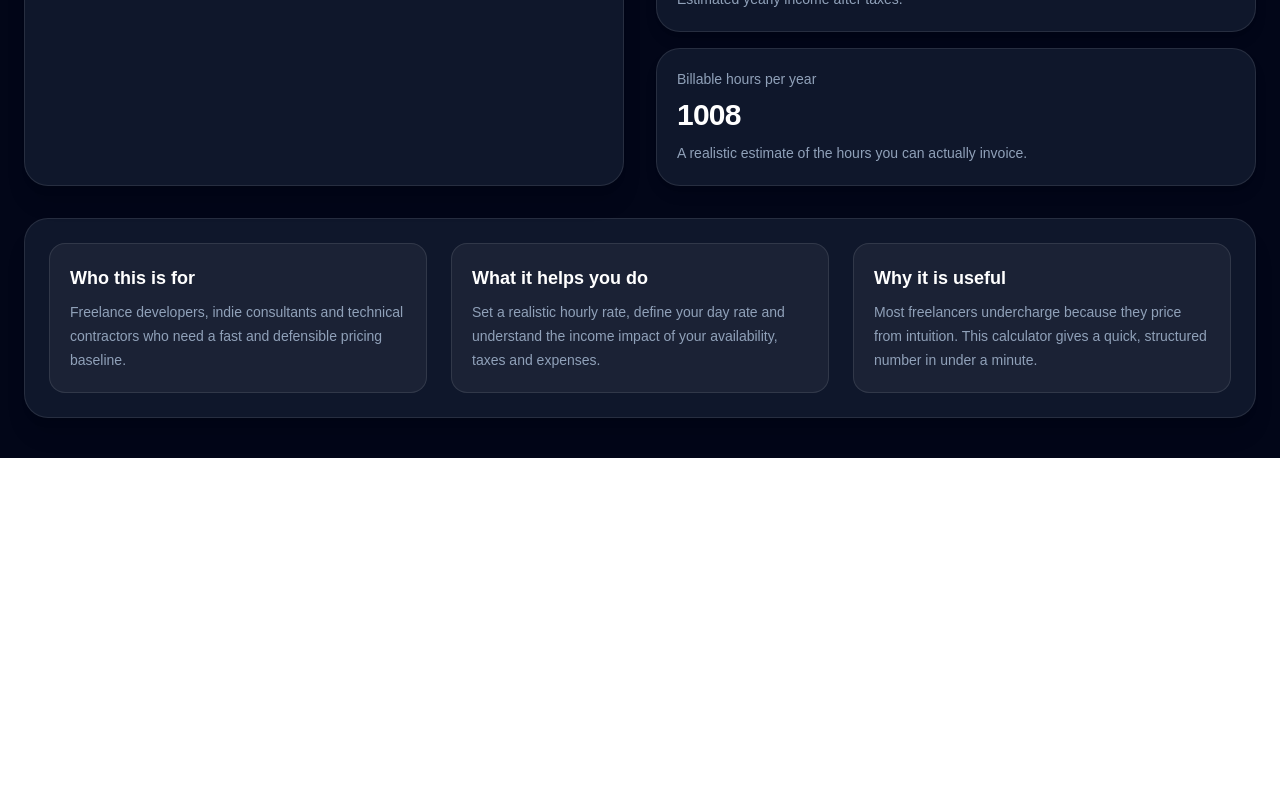
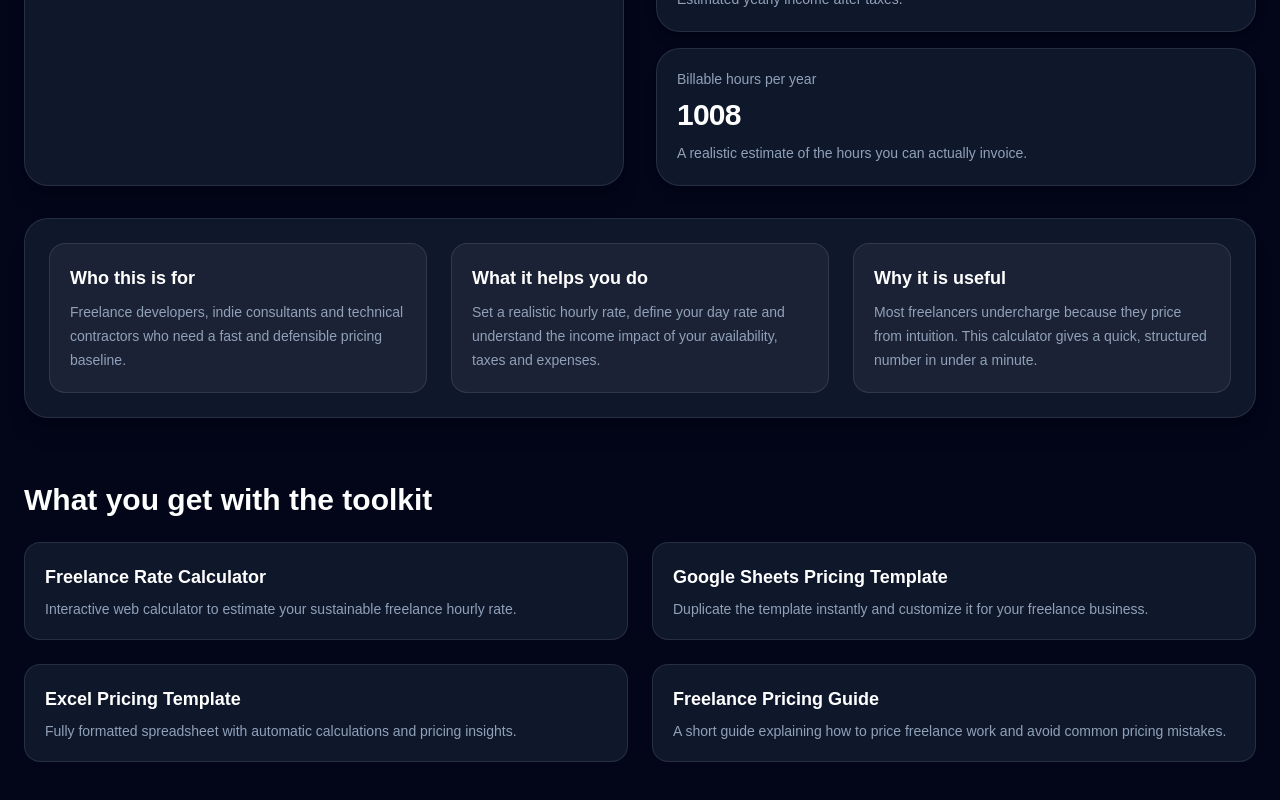
Before and after one commit to rodrigocm001/freelance-rate-calculator, a Next.js app: page / in a window 1280 px wide. Shown: the part 1558-2358 px from the top of the page. Before the commit the page ends 2016 px from the top, so only its background shows below. Built offline with nearby package versions, Linux system fonts and the light colour scheme.

Commit message:
What includes the kit

```diff
--- a/src/app/page.tsx
+++ b/src/app/page.tsx
@@ -260,6 +260,52 @@ export default function Home() {
             </div>
           </section>
 
+          <section className="mt-16">
+            <h2 className="text-3xl font-bold mb-6">
+              What you get with the toolkit
+            </h2>
+
+            <div className="grid gap-6 md:grid-cols-2">
+
+              <div className="rounded-2xl border border-white/10 bg-slate-900 p-5">
+                <h3 className="text-lg font-semibold text-white">
+                  Freelance Rate Calculator
+                </h3>
+                <p className="mt-2 text-sm text-slate-400">
+                  Interactive web calculator to estimate your sustainable freelance hourly rate.
+                </p>
+              </div>
+
+              <div className="rounded-2xl border border-white/10 bg-slate-900 p-5">
+                <h3 className="text-lg font-semibold text-white">
+                  Google Sheets Pricing Template
+                </h3>
+                <p className="mt-2 text-sm text-slate-400">
+                  Duplicate the template instantly and customize it for your freelance business.
+                </p>
+              </div>
+
+              <div className="rounded-2xl border border-white/10 bg-slate-900 p-5">
+                <h3 className="text-lg font-semibold text-white">
+                  Excel Pricing Template
+                </h3>
+                <p className="mt-2 text-sm text-slate-400">
+                  Fully formatted spreadsheet with automatic calculations and pricing insights.
+                </p>
+              </div>
+
+              <div className="rounded-2xl border border-white/10 bg-slate-900 p-5">
+                <h3 className="text-lg font-semibold text-white">
+                  Freelance Pricing Guide
+                </h3>
+                <p className="mt-2 text-sm text-slate-400">
+                  A short guide explaining how to price freelance work and avoid common pricing mistakes.
+                </p>
+              </div>
+
+            </div>
+          </section>
+
       </div>
     </main>
   );
```
